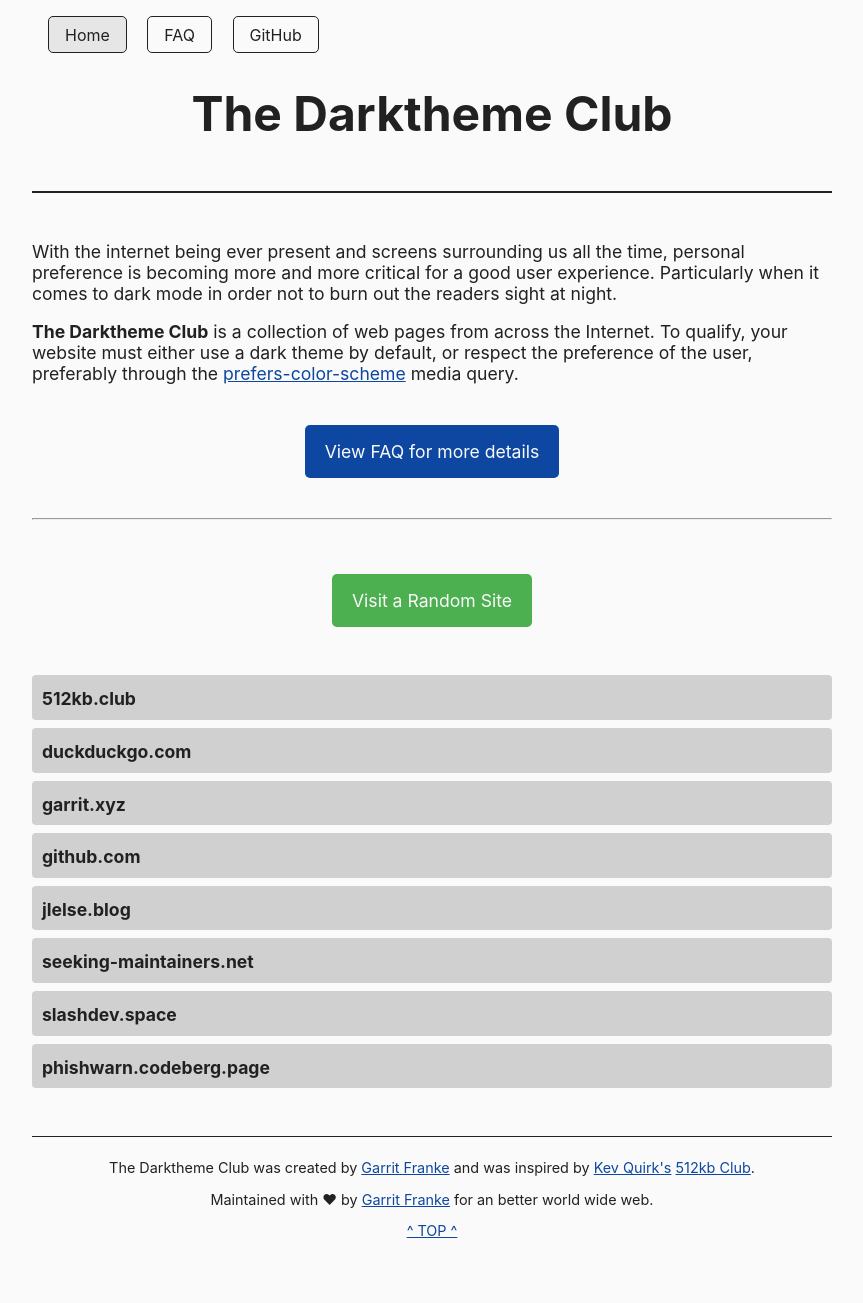
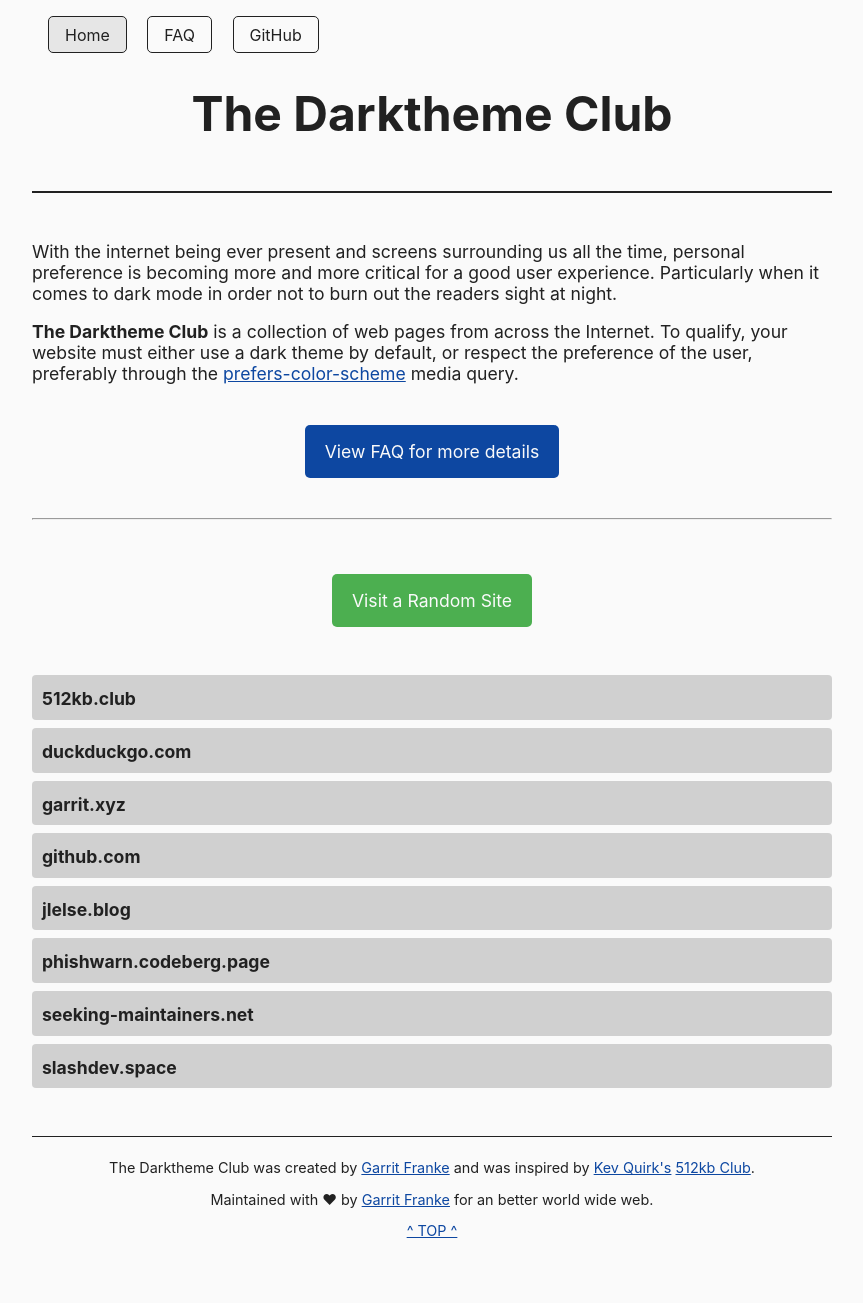
Before and after one commit to katherinek727/darktheme.club, a Jekyll site: the page built from index.md, in a window 1280 px wide. Shown: the whole page, without its empty margins (208-1071 px from the left). Built offline with Jekyll 4.4.1, drawn with Linux system fonts in a browser that asks for light colours; part of the change alters nothing that is shown.

Commit message:
correct alphabetical order

```diff
--- a/_data/sites.yml
+++ b/_data/sites.yml
@@ -23,6 +23,11 @@
   method: mediaquery
   last_checked: 2022-07-16
 
+- domain: phishwarn.codeberg.page
+  url: https://phishwarn.codeberg.page/
+  method: mediaquery
+  last_checked: 2022-07-16
+
 - domain: seeking-maintainers.net
   url: https://seeking-maintainers.net/
   method: mediaquery
@@ -32,8 +37,3 @@
   url: https://slashdev.space/
   method: mediaquery
   last_checked: 2022-04-16
-
-- domain: phishwarn.codeberg.page
-  url: https://phishwarn.codeberg.page/
-  method: mediaquery
-  last_checked: 2022-07-16
```
